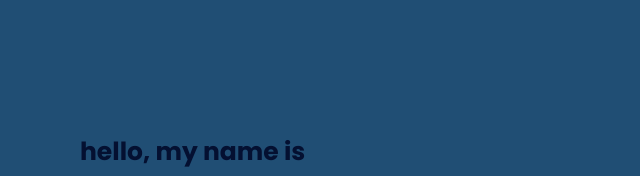
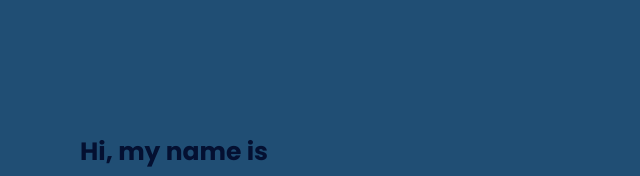
Before and after one commit to TMN22dz/TMN, a plain HTML site: page index.html in a window 1280 px wide. Shown: the part 920-1096 px from the top of the page, 624-1264 px from the left. Drawn offline with Linux system fonts and the light colour scheme.

Commit message:
Update index.html

```diff
--- a/index.html
+++ b/index.html
@@ -35,7 +35,7 @@
       </div>
       <div class="content2">
         <ul type="none" class="me" >
-          <li><h4>hello, my name is</h4></li>
+          <li><h4>Hi, my name is</h4></li>
           <li><H1>TALBI<br><Span >Mohamed-Nabil</Span></H1></li>
           <li><h4>I'm an Electrical Engineering Teacher, <br>and a website Developer</h4></li>
         </ul>
```
